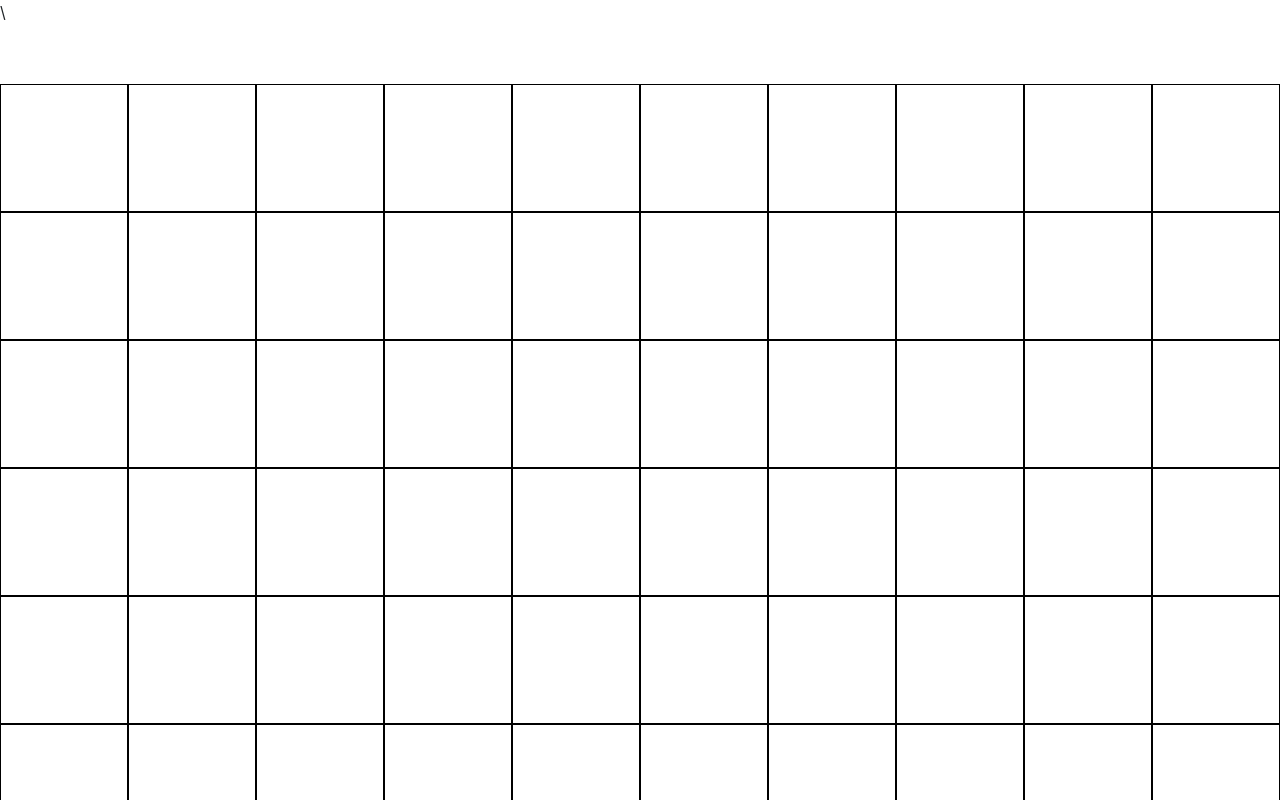
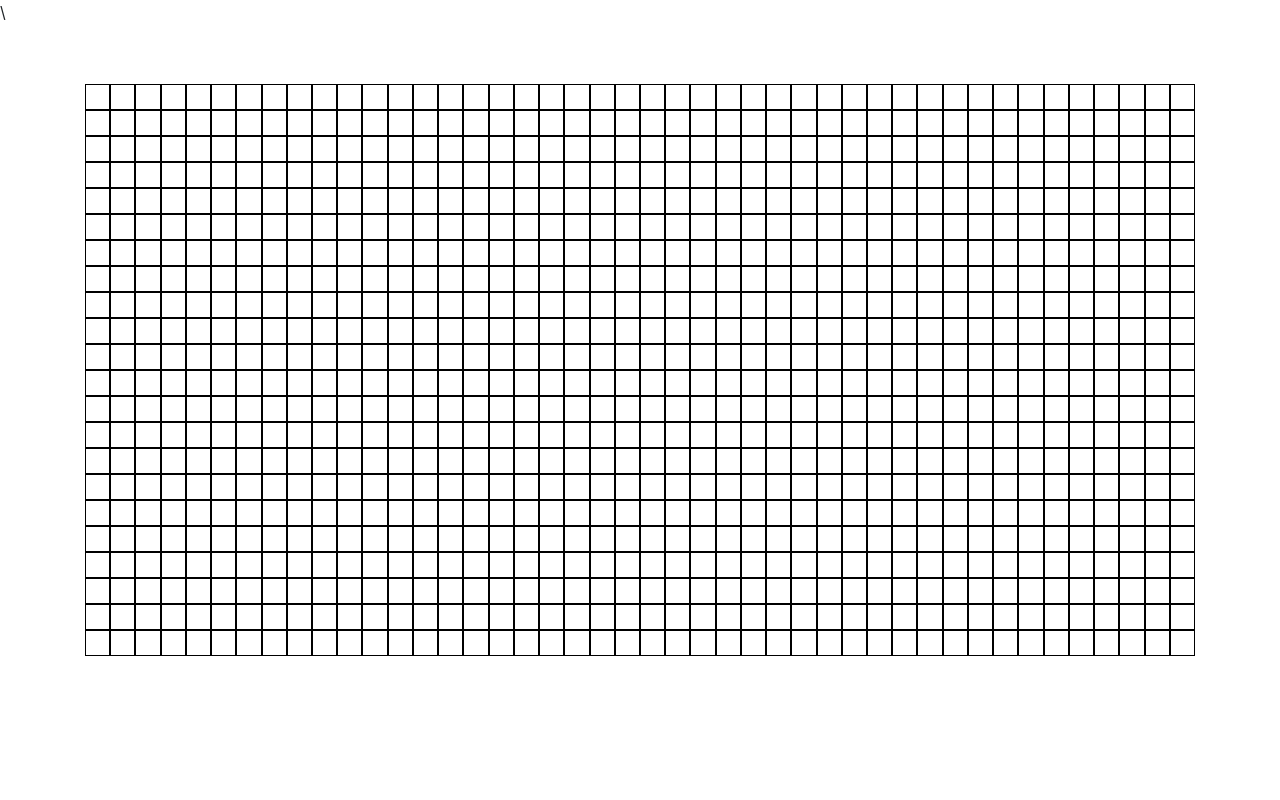
Before and after one commit to LynnKomang/pathfinding, a Vue app: page / in a window 1280 px wide. Shown: the top 800 px of the page. Built offline with nearby package versions, Linux system fonts and the light colour scheme.

Commit message:
Implemented basic grid

```diff
--- a/src/App.vue
+++ b/src/App.vue
@@ -1,6 +1,6 @@
 <template>
-  <div id="app">
-    <Grid :matrix="grid" />
+  <div id="app" class="container">
+    <Grid :matrix="grid" class="mx-auto" />
   </div>
 </template>
 
@@ -11,12 +11,13 @@ export default {
   name: "App",
   data() {
     return {
-      size: 10,
+      width: 44,
+      height: 22,
     };
   },
   computed: {
     grid() {
-      return Array(this.size).fill(Array(this.size));
+      return Array(+this.height).fill(Array(+this.width));
     },
   },
   components: {
--- a/src/components/Grid.vue
+++ b/src/components/Grid.vue
@@ -1,11 +1,13 @@
 <template>
+  <div>
     <div class="grid" :style="gridStyle">
       <div
-      v-for="cellNum in size * size"
+        v-for="cellNum in width * height"
         :key="cellNum"
         @mouseover="highlight($event)"
         @mouseout="unhighlight($event)"
       ></div>
+    </div>
   </div>
 </template>
 
@@ -18,12 +20,15 @@ export default {
     },
   },
   computed: {
-    size() {
+    width() {
+      return this.matrix[0].length;
+    },
+    height() {
       return this.matrix.length;
     },
     gridStyle() {
       return {
-        gridTemplateColumns: `repeat(${this.size}, minmax(100px, 1fr))`,
+        gridTemplateColumns: `repeat(${this.width}, minmax(1px, 1fr))`,
       };
     },
   },
```
Lines whose indentation alone changed are shown as unchanged.
